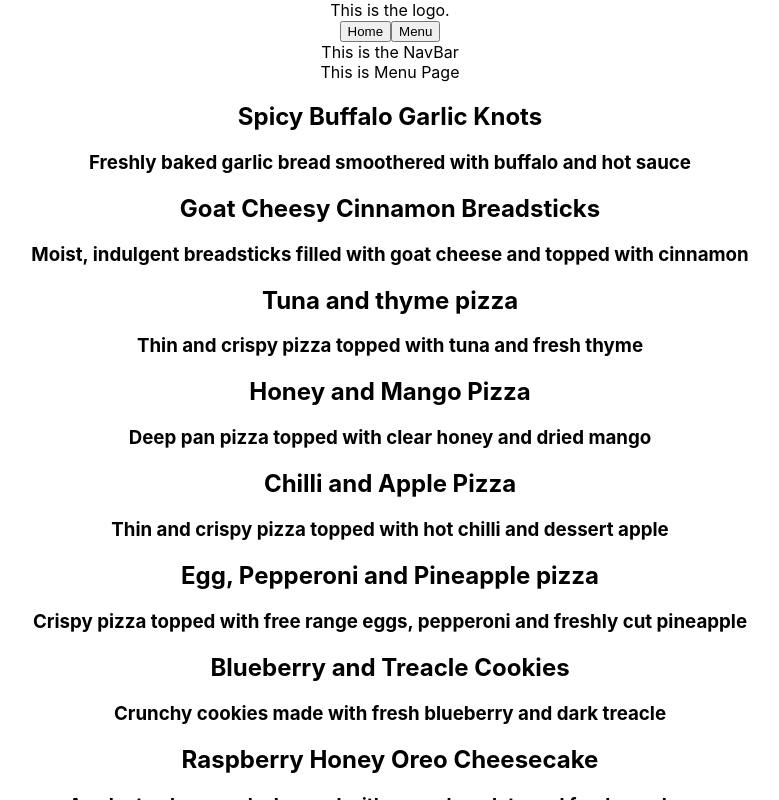
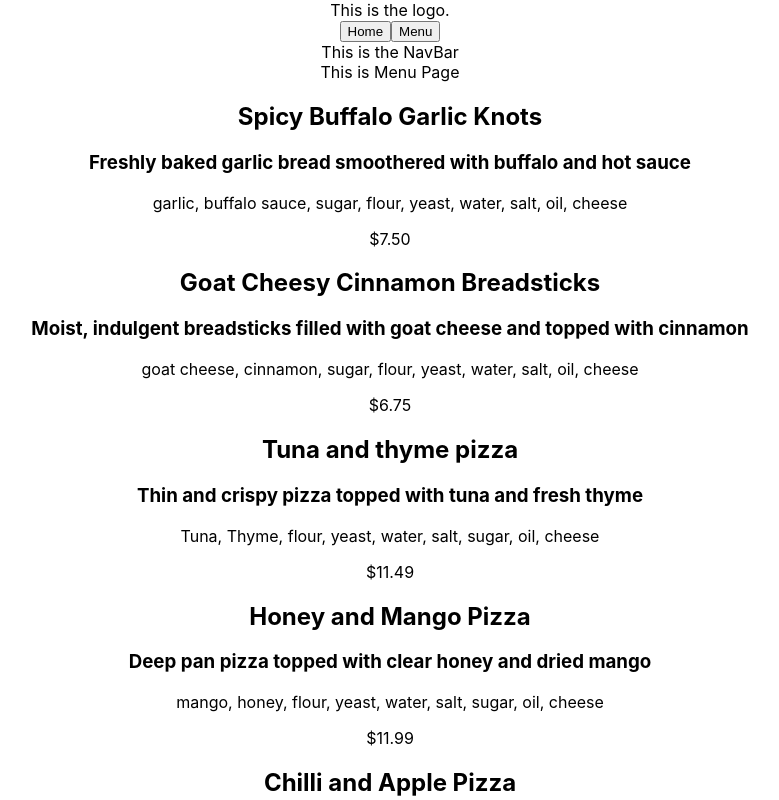
Before and after one commit to ggroshansii/js-react-restaurant-app, a React (Create React App) app: page / in a window 1280 px wide. Both pictures are taken after a click on the button "Menu". Shown: the top 800 px of the page, without its empty margins (250-1029 px from the left). Built offline with nearby package versions, Linux system fonts and the light colour scheme.

Commit message:
filled out MenuItem component with menu properties

```diff
--- a/src/components/MenuItem/MenuItem.jsx
+++ b/src/components/MenuItem/MenuItem.jsx
@@ -6,6 +6,8 @@ function MenuItem(props) {
     <div>
         <h2>{props.name}</h2>
         <h3>{props.desc}</h3>
+        <p>{props.ingredients.join(", ")}</p>
+        <p>${props.price.toFixed(2)}</p>
     </div>
   );
 }
```
